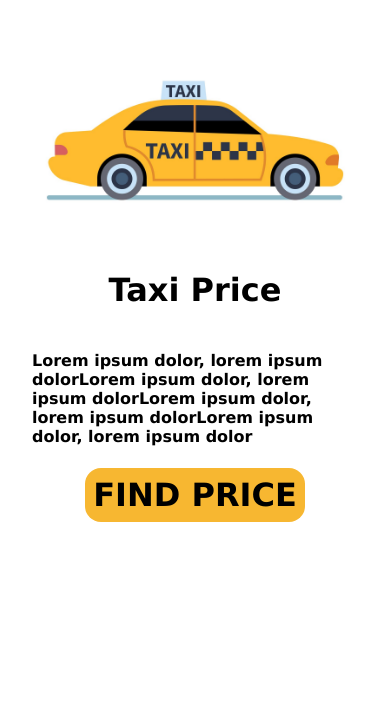
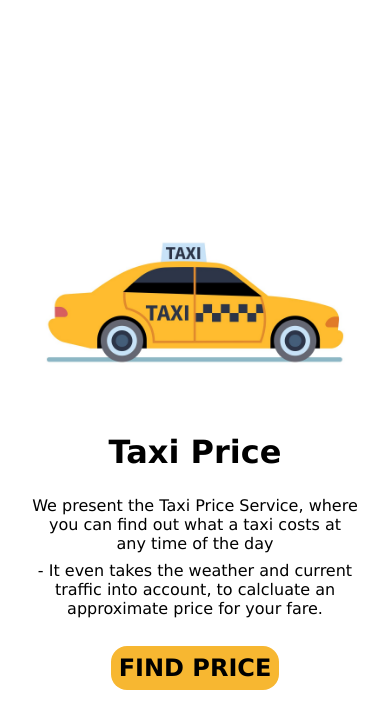
Before and after one commit to sivin20/ScalableSystem, an Angular app in the folder taxiPredict/: page / in a window 390 px wide. Shown: the top 728 px of the page. Built offline with nearby package versions, Linux system fonts and the light colour scheme.

Commit message:
Adds styling to make the website work on both mobile and desktop

```diff
--- a/taxiPredict/src/routes/welcome-page/welcome-page.component.html
+++ b/taxiPredict/src/routes/welcome-page/welcome-page.component.html
@@ -2,7 +2,8 @@
   <img src="../../assets/taxi.png" class="taxi-image" alt="Taxi picture">
   <div class="flex-container">
     <h1>Taxi Price</h1>
-    <h4>Lorem ipsum dolor, lorem ipsum dolorLorem ipsum dolor, lorem ipsum dolorLorem ipsum dolor, lorem ipsum dolorLorem ipsum dolor, lorem ipsum dolor</h4>
+    <p>We present the Taxi Price Service, where you can find out what a taxi costs at any time of the day</p>
+    <p>- It even takes the weather and current traffic into account, to calcluate an approximate price for your fare.</p>
     <a class="button button-big" routerLink="/taxiprice">
       FIND PRICE
     </a>
--- a/taxiPredict/src/routes/welcome-page/welcome-page.component.scss
+++ b/taxiPredict/src/routes/welcome-page/welcome-page.component.scss
@@ -1,10 +1,10 @@
-
 .page-container {
   display: flex;
   flex-direction: column;
   justify-content: center;
   align-items: center;
   margin: 2rem;
+  height: 100vh;
 }
 
 .taxi-image {
@@ -16,6 +16,15 @@
   flex-direction: column;
   justify-content: center;
   align-items: center;
+  text-align: center;
+
+  p {
+    margin: 0.25rem 0;
+  }
+}
+
+.button {
+  margin: 1.5rem 0;
 }
 
 @media only screen and (min-width: 768px){
--- a/taxiPredict/src/styles.css
+++ b/taxiPredict/src/styles.css
@@ -67,7 +67,7 @@ a:active {
 }
 
 .button-big {
-  font-size: 2rem;
+  font-size: 1.5rem;
 }
 
 .button-small {
```
